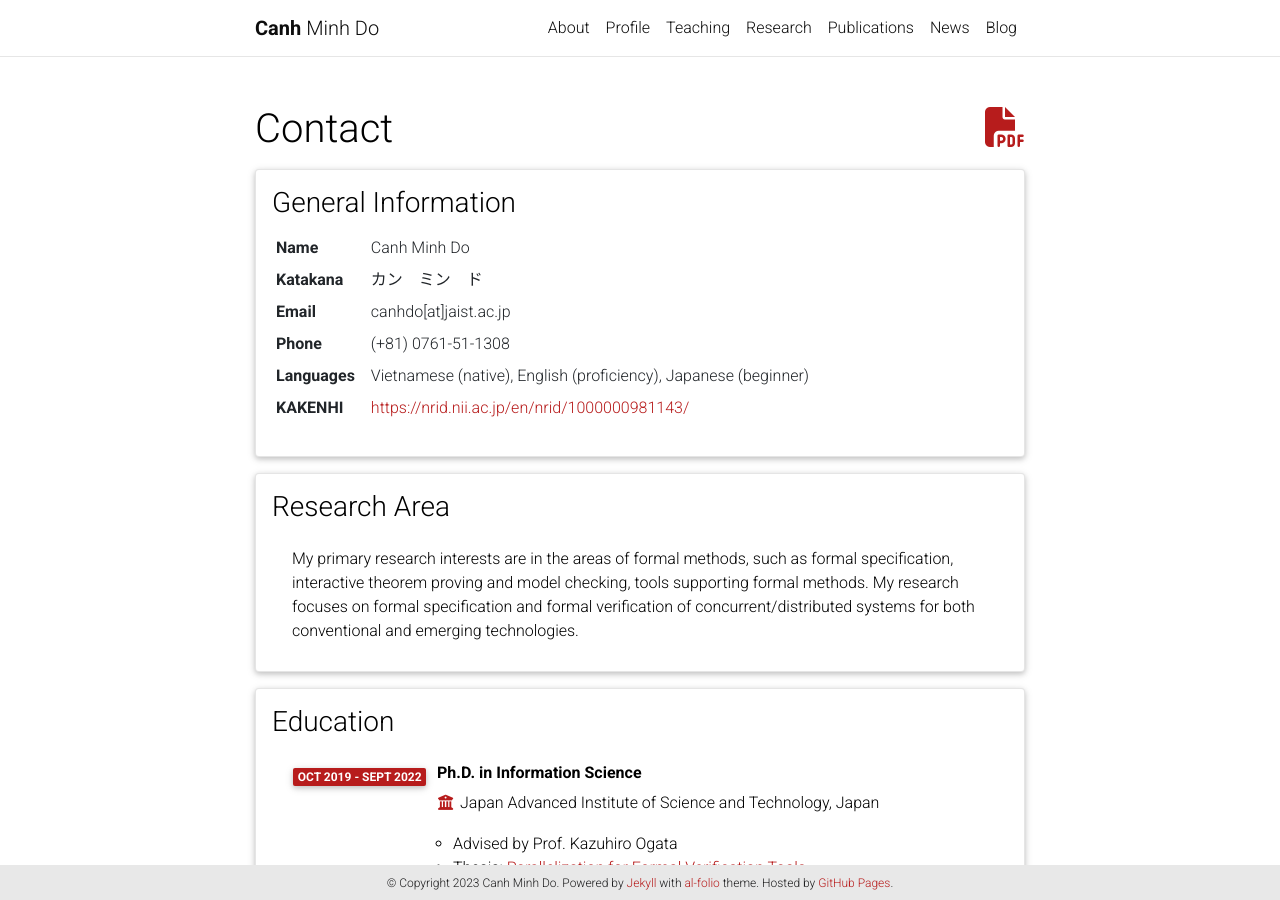
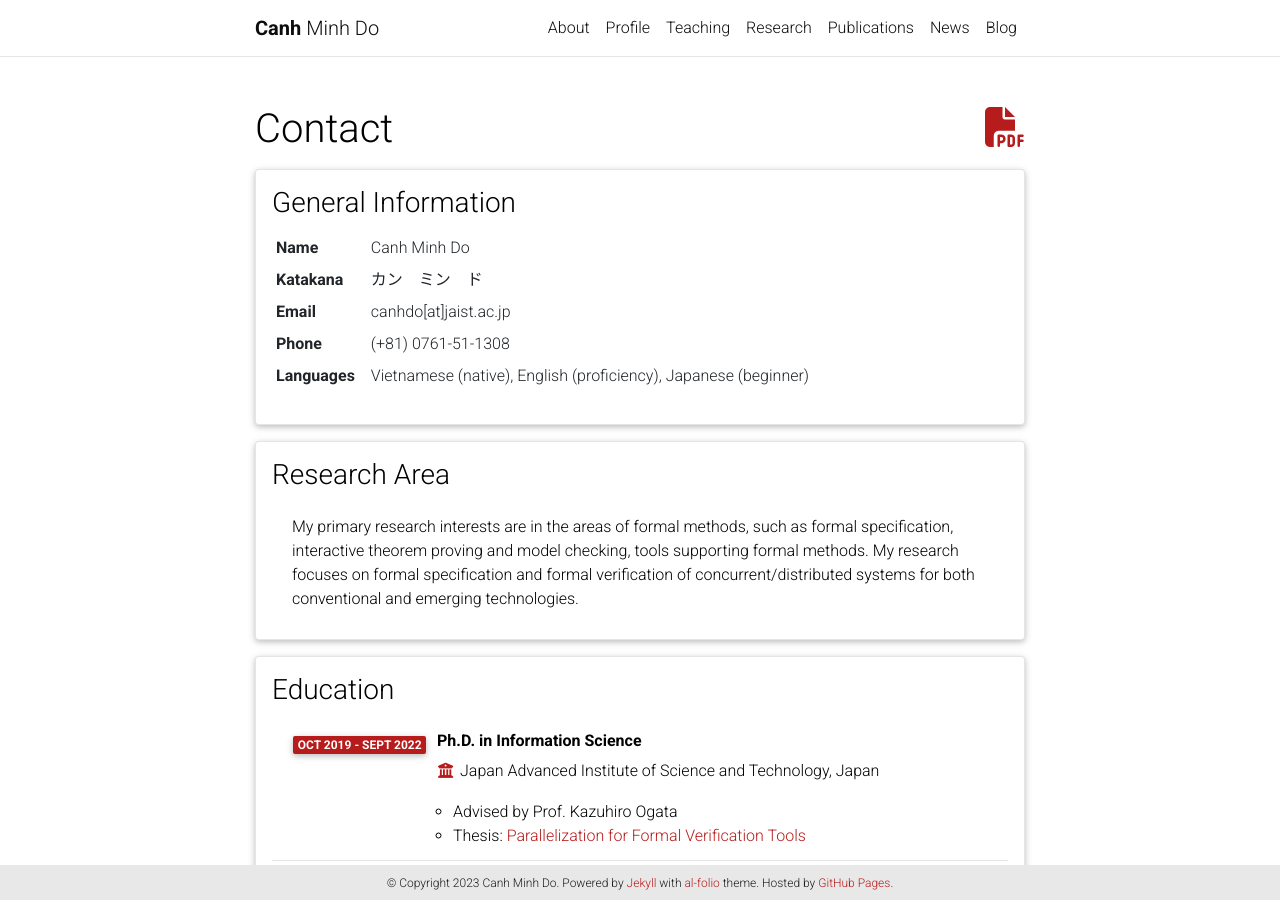
Before and after one commit to canhminhdo/canhminhdo.github.io, a Jekyll site: the page built from _pages/contact.md, in a window 1280 px wide and 900 px high. Built offline with Jekyll 4.4.1, drawn with Linux system fonts in a browser that asks for light colours; comment, search, counter and statistics services are not loaded; a style sheet for code colours, icons or effects is not loaded.

Commit message:
Update kekenhi profile

```diff
--- a/_config.yml
+++ b/_config.yml
@@ -91,6 +91,7 @@
 work_url: # work page URL
 research_map_id: canhminhdo # your researchmap id
 jaist_profile: https://fp.jaist.ac.jp/public/Default2.aspx?id=764 # your JAIST profile URL
+kakenhi_profile: https://nrid.nii.ac.jp/en/nrid/1000000981143/ # your KAKENHI profile URL
 keybase_username: # your keybase user name
 wikidata_id: # your wikidata id
 wikipedia_id: # your wikipedia id (Case sensitive)
--- a/_data/cv.yml
+++ b/_data/cv.yml
@@ -11,8 +11,8 @@
       value: (+81) 0761-51-1308
     - name: Languages
       value: Vietnamese (native), English (proficiency), Japanese (beginner)
-    - name: KAKENHI
-      value: "<a href='https://nrid.nii.ac.jp/en/nrid/1000000981143/' target='_blank'>https://nrid.nii.ac.jp/en/nrid/1000000981143/</a>"
+    # - name: KAKENHI
+    #   value: "<a href='https://nrid.nii.ac.jp/en/nrid/1000000981143/' target='_blank'>https://nrid.nii.ac.jp/en/nrid/1000000981143/</a>"
 
 - title: Research Area
   type: list
--- a/_includes/social.html
+++ b/_includes/social.html
@@ -115,3 +115,6 @@
             {%- if site.jaist_profile -%}
             <a href="{{ site.jaist_profile }}" title="JAIST Profile"><i class="fas fa-graduation-cap"></i></a>
             {% endif %}
+            {%- if site.kakenhi_profile -%}
+            <a href="{{ site.kakenhi_profile }}" title="KAKENHI Profile"><i class="fa-brands fa-kickstarter"></i></a>
+            {% endif %}
```
